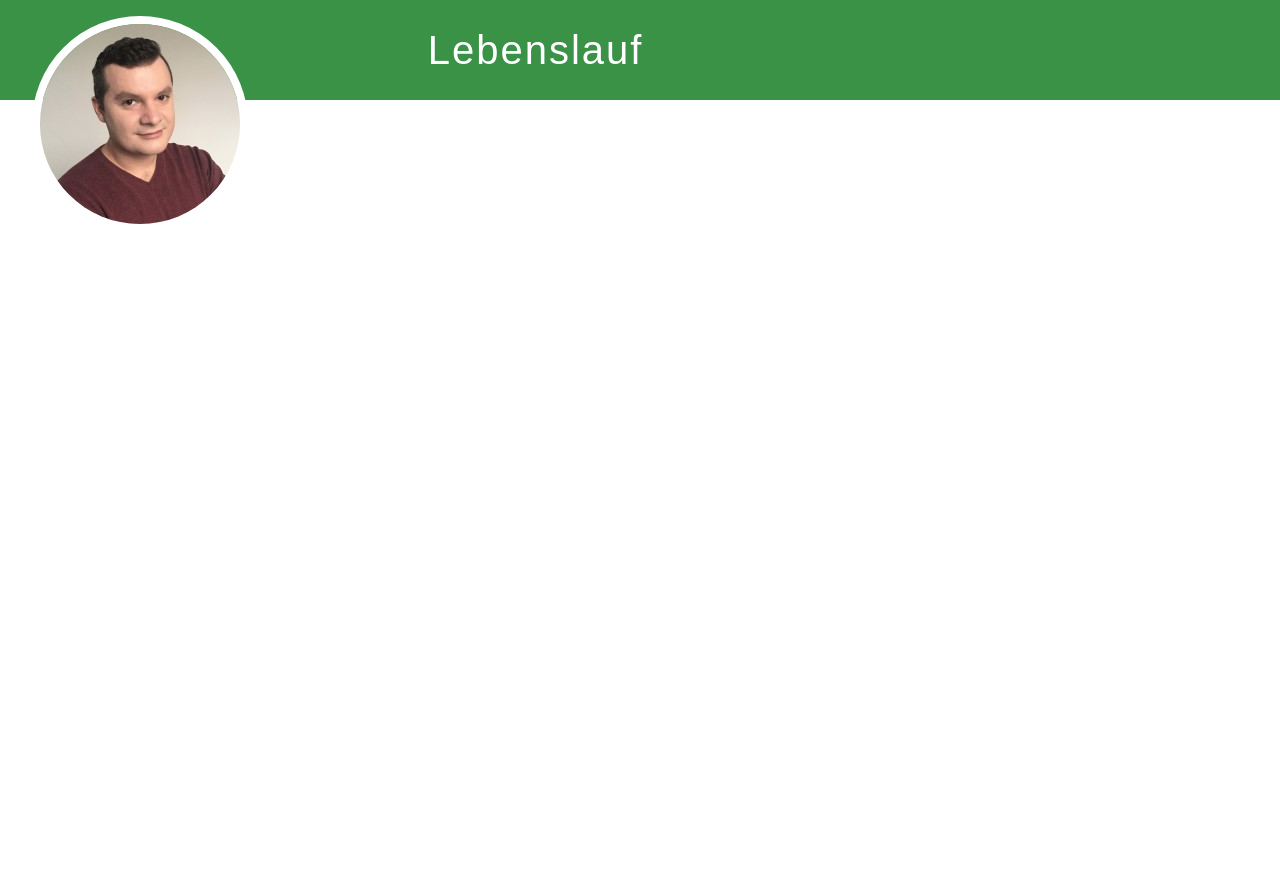
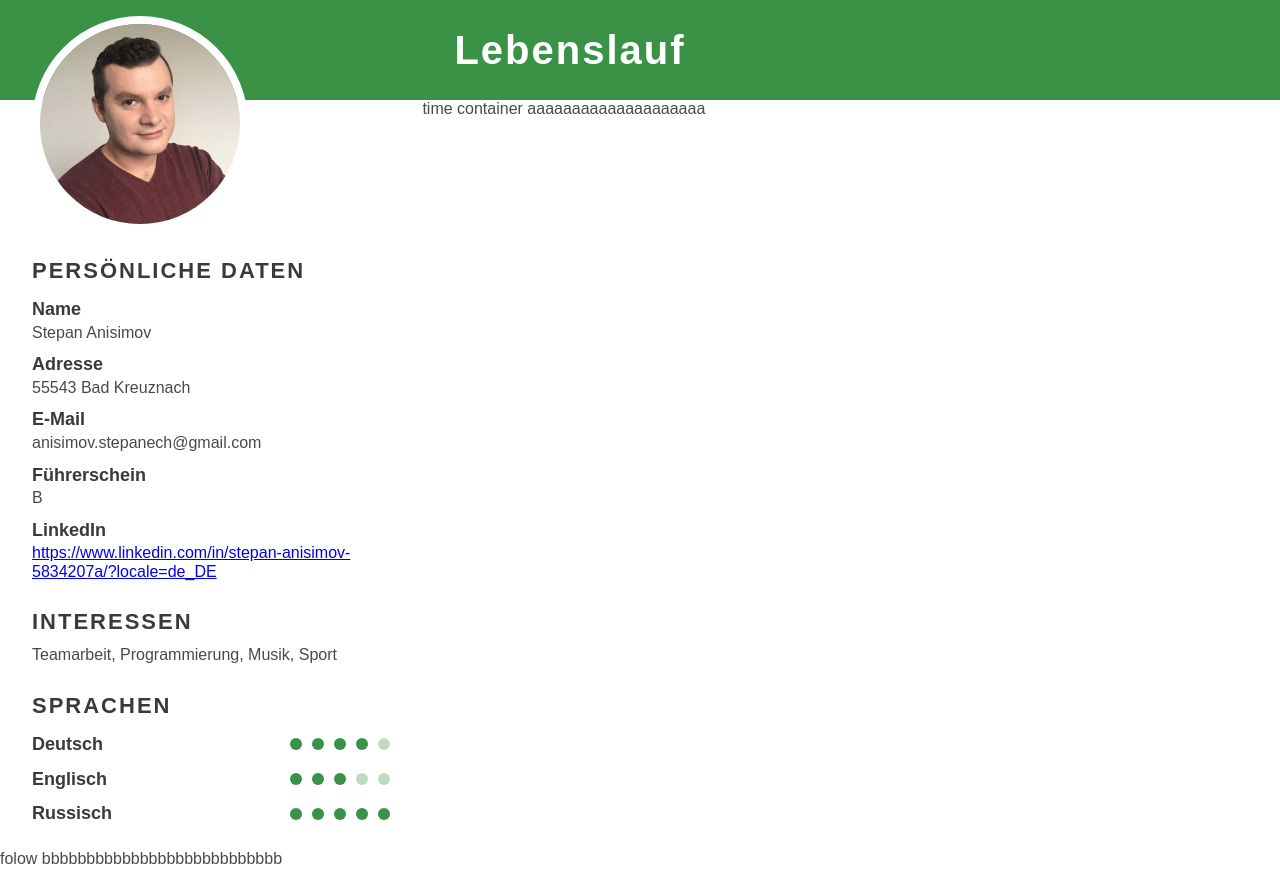
Before and after one commit to AnisimovStepan/digital-cv, a website built with webpack: page src/index.html in a window 1280 px wide. Before the commit the page ends 800 px from the top, so only its background shows below. Built offline with nearby package versions, Linux system fonts and the light colour scheme.

Commit message:
Interests and languages sections were added. Refactoring.

```diff
--- a/src/data/personalData.json
+++ b/src/data/personalData.json
@@ -1,10 +1,10 @@
 {
-    "sectionName": "Persönliche daten",
+    "sectionName": "Persönliche Daten",
     "sectionData": {
         "Name": "Stepan Anisimov",
         "Adresse": "55543 Bad Kreuznach",
         "E-Mail": "anisimov.stepanech@gmail.com",
         "Führerschein": "B",
-        "LinkedIn": "https://de.linkedin.com/in/stepananisimov-5834207a/de"
+        "LinkedIn": "https://www.linkedin.com/in/stepan-anisimov-5834207a/?locale=de_DE"
     }
 }
--- /dev/null
+++ b/src/data/profile.json
@@ -0,0 +1,6 @@
+{
+    "sectionName": "Profil",
+    "sectionData": {
+        "text": "Ich interessiere mich für eine Stelle als Java-Entwickler / Web-Entwickler. Ich bin eine qualifizierter und zertifizierter Spezialist, auch flexible, kreative, e;iziente und hart arbeitende Person mit starken Team-, Selbstlernfähigkeiten und mehr als 9 Jahren Erfahrung im Bereich der Programmierung. Verantwortungsvoll und organisiert – Ich plane immer voraus, um sicherzustellen, dass ich meine Zeit gut verwalte. Ich bin motiviert zu lernen und neue Herausforderungen anzunehmen und neue Höhen zu erreichen."
+    }
+}
--- a/src/index.html
+++ b/src/index.html
@@ -14,14 +14,22 @@
     <div class="header">
         <div class="container">
             <div id="cv-foto-id" class="cv-foto"></div>
-            <div id="cv-id" class="cv-type section-header"></div>
+            <div class="cv-type section-header">
+                <div id="cv-id" class="pl"></div>
+            </div>
         </div>
     </div>
 
     <div class="content">
         <div class="container">
-            <div id="personal-data-id" class="personal-data"></div>
+            <div class="group-container">
+                <div id="personal-data-id" class="personal-data pl pr section-pb"></div>
+                <div id="interests-id" class="interests pl pr section-pb"></div>
+                <div id="languages-id" class="interests pl pr section-pb"></div>
+            </div>
+            <div class="group-right-container">time container aaaaaaaaaaaaaaaaaaaa</div>
         </div>
+        <div>folow bbbbbbbbbbbbbbbbbbbbbbbbbbb</div>
     </div>
 
 </body>
--- /dev/null
+++ b/src/js/InterestsService.js
@@ -0,0 +1,24 @@
+import interests from '../data/interests.json';
+
+class InterestsService {
+
+    constructor() {
+        this.createInterestsElement();
+    }
+
+    createInterestsElement() {
+        const interestsElement = document.getElementById("interests-id");
+
+        const headerElement = document.createElement('div');
+        headerElement.classList.add('section-header');
+        headerElement.innerHTML = interests.sectionName;
+        interestsElement.appendChild(headerElement);
+
+        const vl = document.createElement('div')
+        vl.innerHTML = interests.sectionData.text;
+        interestsElement.appendChild(vl);
+    }
+
+}
+
+export const interestsService = new InterestsService();
--- /dev/null
+++ b/src/js/KnowledgeScaleService.js
@@ -0,0 +1,20 @@
+require('../scss/knowledgeScaleStyle.scss');
+
+export const createKnowledgeScaleElement = (parentElement, scale) => {
+
+    const scaleCntr = document.createElement('div');
+    scaleCntr.classList.add('scale-container');
+
+    for (let i = 0; i < 5; i++) {
+        const dot = document.createElement('div');
+        dot.classList.add('dot');
+
+        if (scale - 1 < i) {
+            dot.classList.add('transparent');
+        }
+
+        scaleCntr.appendChild(dot);
+    }
+
+    parentElement.appendChild(scaleCntr);
+};
--- /dev/null
+++ b/src/js/LanguagesService.js
@@ -0,0 +1,36 @@
+import languages from '../data/languages.json';
+import { createKnowledgeScaleElement } from './KnowledgeScaleService.js';
+
+class LanguagesService {
+
+    constructor() {
+        this.createInterestsElement();
+    }
+
+    createInterestsElement() {
+        const languagesElement = document.getElementById("languages-id");
+
+        const headerElement = document.createElement('div');
+        headerElement.classList.add('section-header');
+        headerElement.innerHTML = languages.sectionName;
+        languagesElement.appendChild(headerElement);
+
+        Object.entries(languages.sectionData)
+            .forEach(([key, value]) => {
+                const cntr = document.createElement('div');
+                cntr.classList.add('ks-container');
+
+                const hdr = document.createElement('div');
+                hdr.classList.add('text-header');
+                hdr.innerHTML = key;
+                cntr.appendChild(hdr);
+
+                createKnowledgeScaleElement(cntr, value);
+
+                languagesElement.appendChild(cntr);
+            });
+    }
+
+}
+
+export const languagesService = new LanguagesService();
--- a/src/js/cvService.js
+++ b/src/js/cvService.js
@@ -1,9 +1,11 @@
 import cv from '../data/cv.json';
+import cvFoto from '../img/cv-foto.jpg';
 
 class CvService {
 
     constructor() {
         this.setCvType();
+        this.createFotoElement();
     }
 
     setCvType() {
@@ -11,6 +13,14 @@ class CvService {
         cvElement.innerHTML = cv.sectionName;
     }
 
+    createFotoElement() {
+        const imageElement = document.createElement('img');
+        imageElement.src = cvFoto;
+
+        const cvFotoElement = document.getElementById("cv-foto-id");
+        cvFotoElement.appendChild(imageElement);
+    }
+
 }
 
 export const cvService = new CvService();
--- a/src/js/index.js
+++ b/src/js/index.js
@@ -3,5 +3,7 @@ require('../scss/media.scss');
 require('../scss/style.scss');
 require('../scss/text.scss');
 
-require('./personalDataService.js');
-require('./cvService.js');
+require('./PersonalDataService.js');
+require('./CvService.js');
+require('./InterestsService.js');
+require('./LanguagesService.js');
--- a/src/js/personalDataService.js
+++ b/src/js/personalDataService.js
@@ -1,24 +1,41 @@
-import cvFoto from '../img/cv-foto.jpg';
 import personalData from '../data/personalData.json';
 
-class AboutMeService {
+class PersonalDataService {
 
     constructor() {
-        this.createFotoElement();
         this.createPersonalDataElement();
     }
 
-    createFotoElement() {
-        const imageElement = document.createElement('img');
-        imageElement.src = cvFoto;
+    createPersonalDataElement() {
+        const personalDataElement = document.getElementById("personal-data-id");
 
-        const cvFotoElement = document.getElementById("cv-foto-id");
-        cvFotoElement.appendChild(imageElement);
-    }
+        const headerElement = document.createElement('div');
+        headerElement.classList.add('section-header');
+        headerElement.innerHTML = personalData.sectionName;
+        personalDataElement.appendChild(headerElement);
 
-    createPersonalDataElement() {
+        Object.entries(personalData.sectionData)
+            .forEach(([key, value]) => {
+                const hdr = document.createElement('div');
+                hdr.classList.add('text-header');
+                hdr.innerHTML = key;
+                personalDataElement.appendChild(hdr);
+
+                if (key == "LinkedIn") {
+                    const vl = document.createElement('a')
+                    vl.classList.add('pb');
+                    vl.innerHTML = value;
+                    vl.href = value;
+                    personalDataElement.appendChild(vl);
+                } else {
+                    const vl = document.createElement('div')
+                    vl.classList.add('pb');
+                    vl.innerHTML = value;
+                    personalDataElement.appendChild(vl);
+                }
+            });
     }
 
 }
 
-export const aboutMeService = new AboutMeService();
+export const personalDataService = new PersonalDataService();
--- /dev/null
+++ b/src/scss/knowledgeScaleStyle.scss
@@ -0,0 +1,24 @@
+.ks-container {
+  display: flex;
+  align-items: center;
+  justify-content: space-between;
+  padding-bottom: 6px;
+}
+
+.scale-container {
+  display: flex;
+  align-items: center;
+  column-gap: 10px;
+}
+
+.dot {
+  height: 12px;
+  width: 12px;
+  background-color: #3a9247;
+  border-radius: 49.9%;
+  display: inline-block;
+
+  &.transparent {
+    opacity: .33;
+  }
+}
--- a/src/scss/style.scss
+++ b/src/scss/style.scss
@@ -3,17 +3,17 @@
 body {
   background-color: #fff;
   font-family: Arial, Helvetica, sans-serif;
-  color: #5c5c5c;
+  color: #494949;
 }
 
 .header {
 
+  background-color: #3a9247;
+  height: 100px;
+
   @include media("<minWidth") {
     height: 70px;
   };
-
-  background-color: #3a9247;
-  height: 100px;
 
   .container {
     display: flex;
@@ -24,15 +24,15 @@ body {
 
   .cv-type {
 
+    color: #fff;
+    text-transform: none;
+    width: 67%;
+    font-size: 40px;
+
     @include media("<minWidth") {
       font-size: 28px;
     };
 
-    color: #fff;
-    text-transform: none;
-    width: 67%;
-    font-size: 40px;
-    margin-left: 8px;
   }
 
   .cv-foto {
@@ -41,27 +41,88 @@ body {
 
     img {
 
+      height: 200%;
+      margin: 16px 32px;
+      border: 8px solid #fff;
+      border-radius: 49.9%;
+
       @include media("<minWidth") {
         height: 120%;
         margin: 8px 16px;
         border: 4px solid #fff;
       };
 
-      height: 200%;
-      margin: 16px 32px;
-      border: 8px solid #fff;
-      border-radius: 49.9%;
     }
   }
 
 }
 
 .content {
-  display: flex;
 
-  .personal-data {
+  .container {
+    display: flex;
+    flex-wrap: wrap;
+
+    .group-container {
+
+      width: 33%;
+
+      @include media("<minWidth") {
+        width: 100%;
+      };
+
+    }
+
+    .personal-data {
+      padding-top: 146px;
+
+      @include media("<minWidth") {
+        padding-top: 34px;
+      };
+
+    }
 
   }
 
+  .group-right-container {
+
+    @include media("<minWidth") {
+      width: 100%;
+    };
+
+    width: 67%;
+
+  }
 
 }
+
+.pl {
+  padding-left: 32px;
+
+  @include media("<minWidth") {
+    padding-left: 16px;
+  };
+
+}
+
+.pr {
+  padding-right: 32px;
+
+  @include media("<minWidth") {
+    padding-right: 16px;
+  };
+
+}
+
+.pb {
+  padding-bottom: 8px;
+}
+
+.section-pb {
+  padding-bottom: 16px;
+}
+
+
+.pt {
+  padding-bottom: 6px;
+}
--- a/src/scss/text.scss
+++ b/src/scss/text.scss
@@ -1,13 +1,17 @@
 .section-header {
   letter-spacing: 2px;
-  color: #292929;
+  color: #3a3a3a;
   font-size: 22px;
   text-transform: uppercase;
+  padding: 12px 0;
+  font-weight: bold;
 }
 
 .text-header {
-  color: #292929;
+  color: #3a3a3a;
   font-size: 18px;
+  padding: 4px 0;
+  font-weight: bold;
 }
 
 .text-italic {
```
